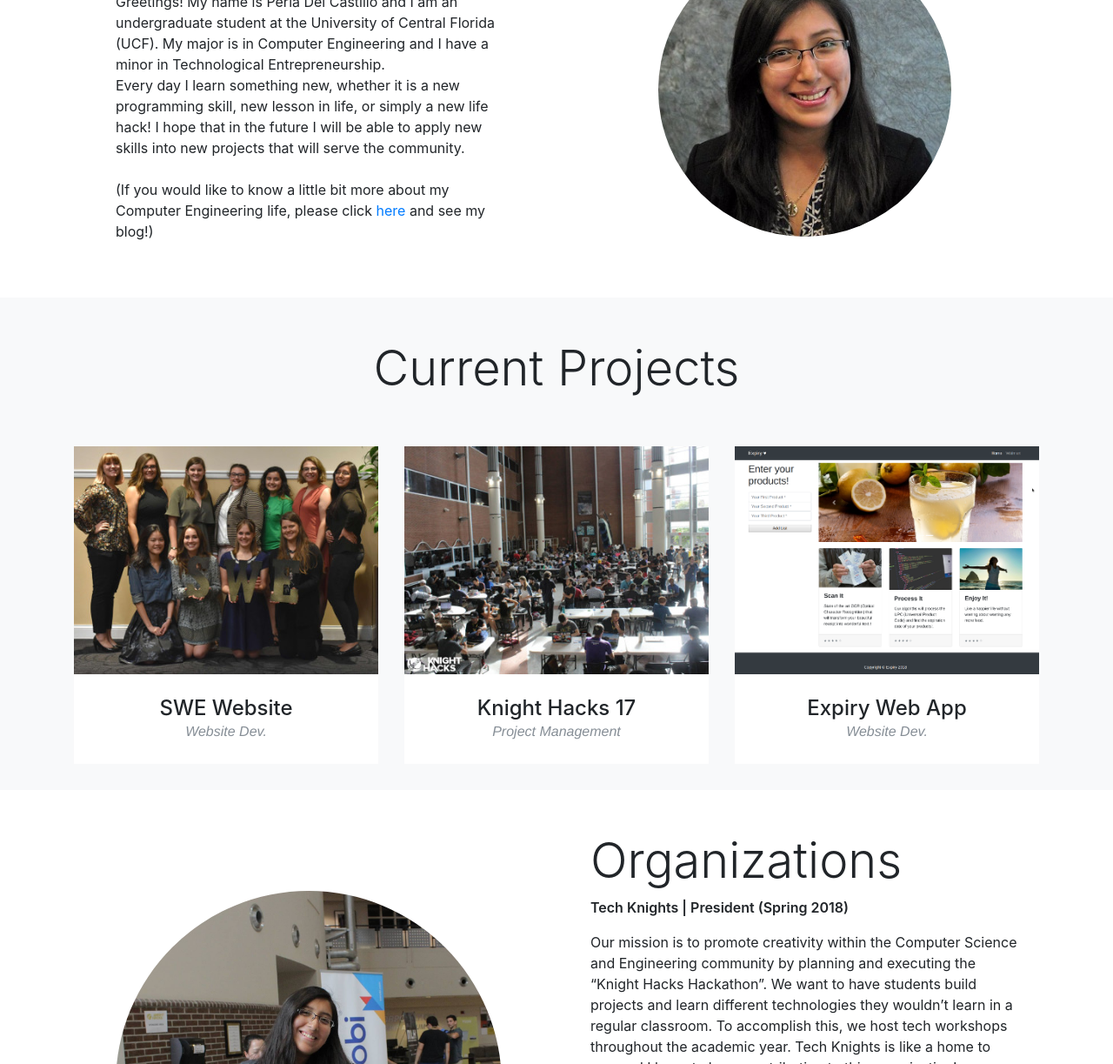
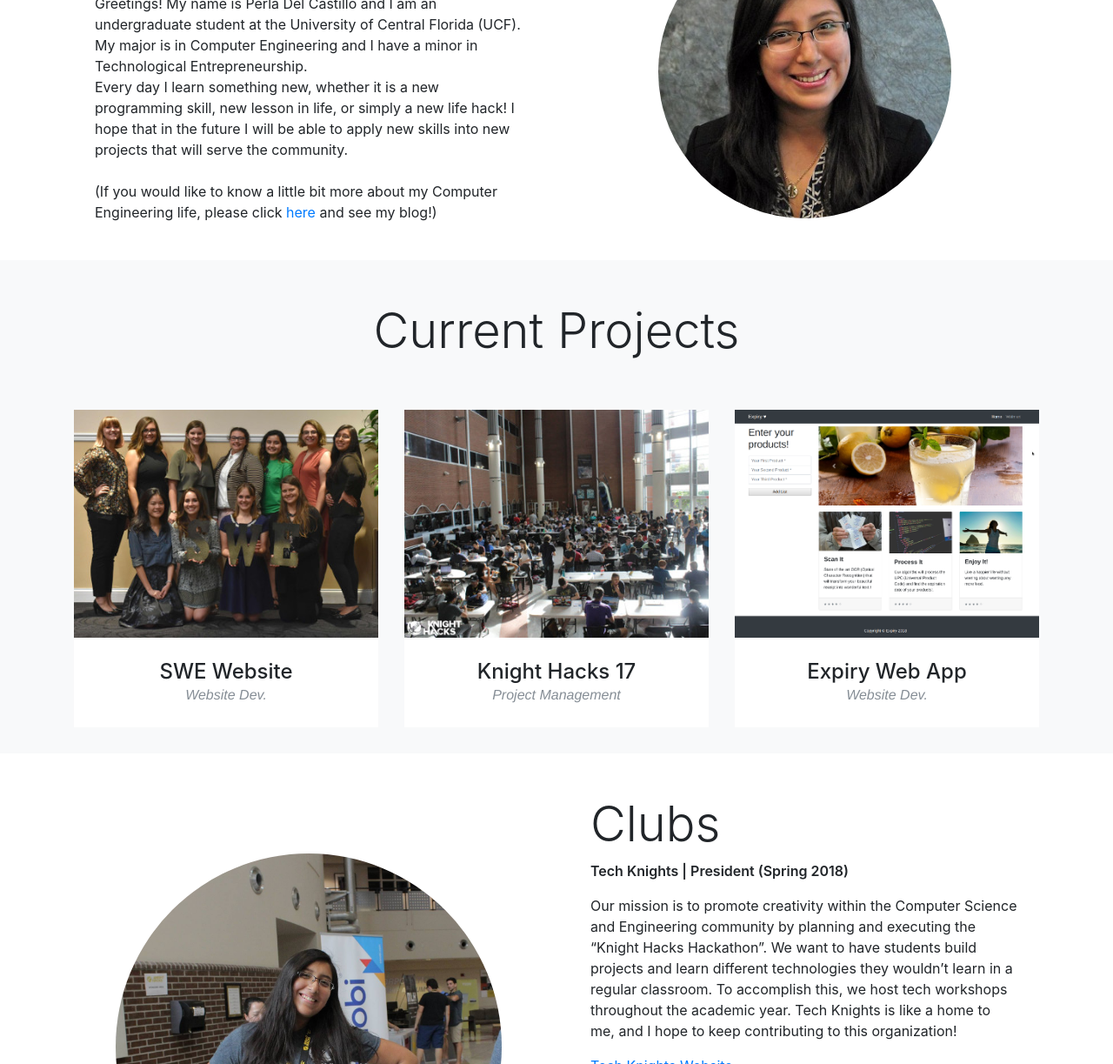
Before and after one commit to perlasamanez/perlasamanez.github.io, a website with bundled scripts: page index.html in a window 1280 px wide. Shown: the part 708-1931 px from the top of the page at 87% size. Built offline with nearby package versions, Linux system fonts and the light colour scheme; a web font is replaced by a local one.

Commit message:
Modified

```diff
--- a/index.html
+++ b/index.html
@@ -92,7 +92,7 @@
             </div>
           </div>
           <div class="col-md-6 order-1">
-            <div class="p-5">
+            <div class="p-4"><br>
               <h2 class="display-4">About Me</h2>
               <p>Greetings! My name is Perla Del Castillo and I am an undergraduate student at the University of Central Florida (UCF). My major is in Computer Engineering and I have a minor in Technological Entrepreneurship. <br> Every day I learn something new, whether it is a new programming skill, new lesson in life, or simply a new life hack! I hope that in the future I will be able to apply new skills into new projects that will serve the community.
               <br><br> (If you would like to know a little bit more about my Computer Engineering life, please click <a href="http://life-as-cpe.blogspot.com/">here</a> and see my blog!)</p>
@@ -171,7 +171,7 @@
           </div>
           <div class="col-md-6">
             <div class="p-4"><br>
-              <h2 class="display-4">Organizations</h2>
+              <h2 class="display-4">Clubs</h2>
               <p class="nice-bold">Tech Knights | President (Spring 2018)</p>
               <p>Our mission is to promote creativity within the Computer Science and Engineering community by planning and executing the “Knight Hacks Hackathon”. We want to have students build projects and learn different technologies they wouldn’t learn in a regular classroom. To accomplish this, we host tech workshops throughout the academic year. Tech Knights is like a home to me, and I hope to keep contributing to this organization!</p>
               <p><a href="http://techknights.org/" target="_blank">Tech Knights Website</a></p><br>
```
